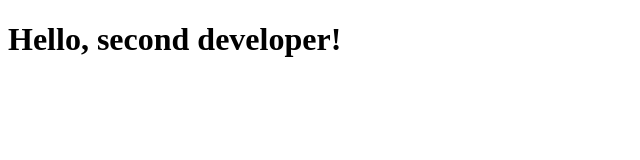
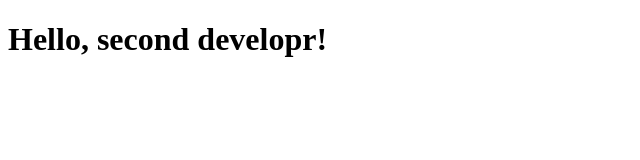
Before and after one commit to vladefr97/git-learn, a plain HTML site: page index.html in a window 1280 px wide. Shown: the full height of the page, 0-640 px from the left. Drawn offline with Linux system fonts and the light colour scheme.

Commit message:
first developer changes

```diff
--- a/index.html
+++ b/index.html
@@ -5,7 +5,7 @@
     <title>Title</title>
 </head>
 <body>
-<h1>Hello, second developer!</h1>
+<h1>Hello, second developr!</h1>
 
 </body>
 </html>
```
